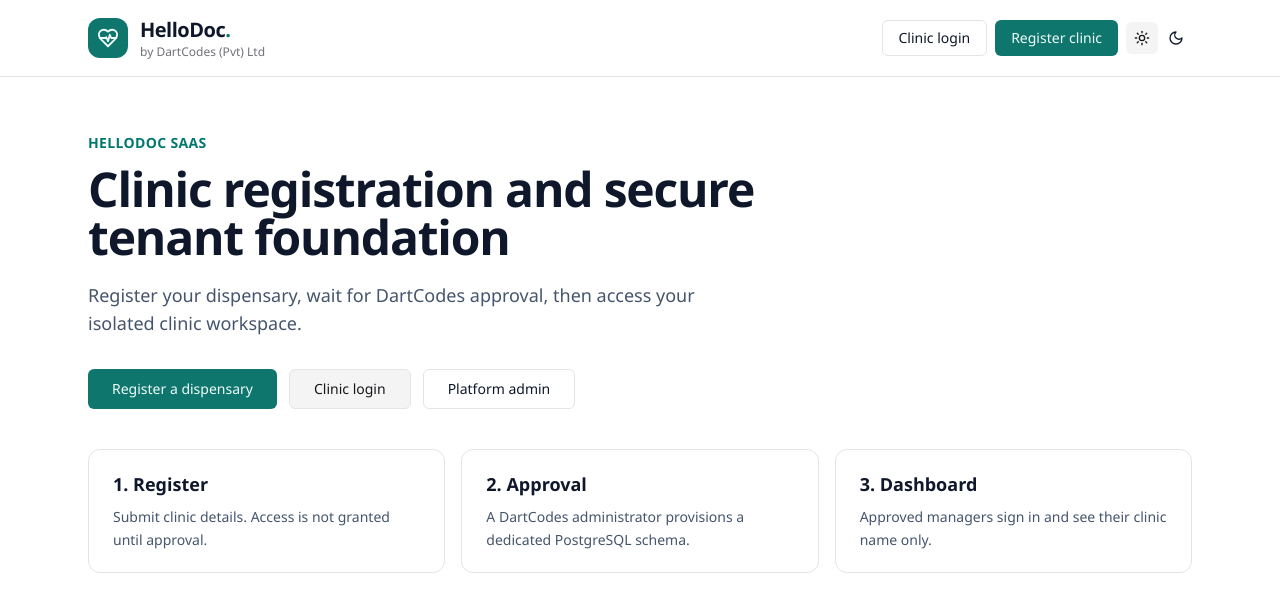
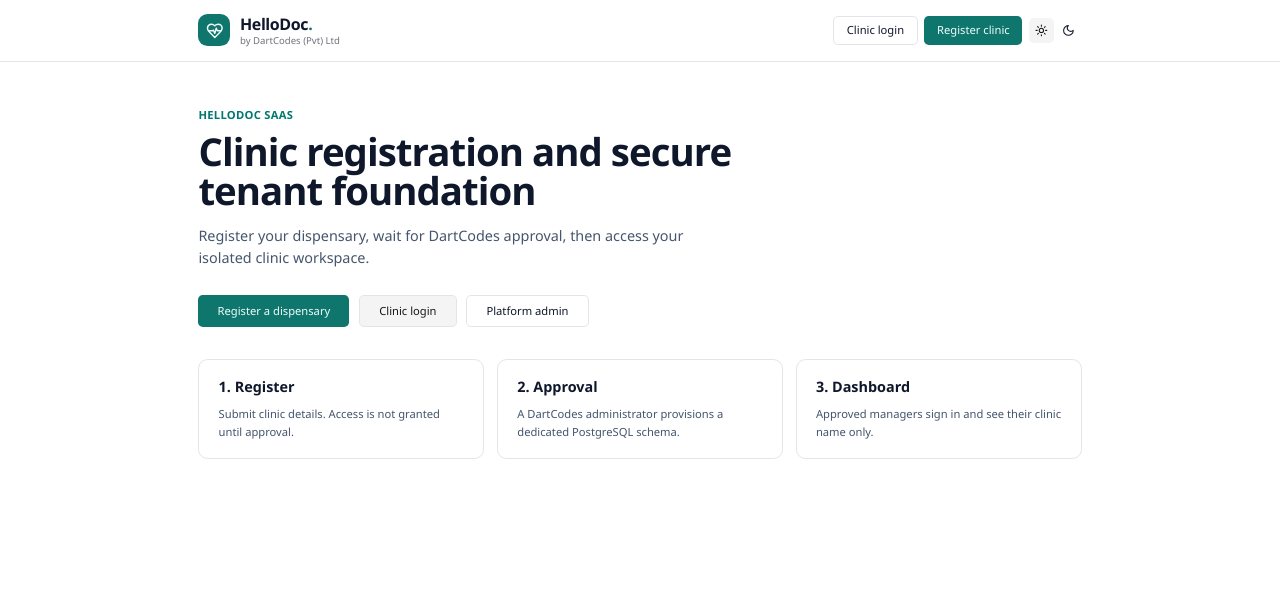
Before and after one commit to DC-OFFICE/hellodoc, a React (Vite) app in the folder apps/web/: page / in a window 1280 px wide. Shown: the top 612 px of the page. Built offline with nearby package versions, Linux system fonts and the light colour scheme; no server answers.

Commit message:
style: set default UI scale to 80% on desktop displays

```diff
--- a/apps/web/src/index.css
+++ b/apps/web/src/index.css
@@ -2,6 +2,13 @@
 @import "tw-animate-css";
 
 @custom-variant dark (&:is(.dark *));
+
+/* Default 80% compact enterprise scale for desktop & laptop displays */
+@media (min-width: 640px) {
+  html {
+    zoom: 0.8;
+  }
+}
 
 /* Light — clean SaaS white / soft gray, teal accent */
 :root {
```
